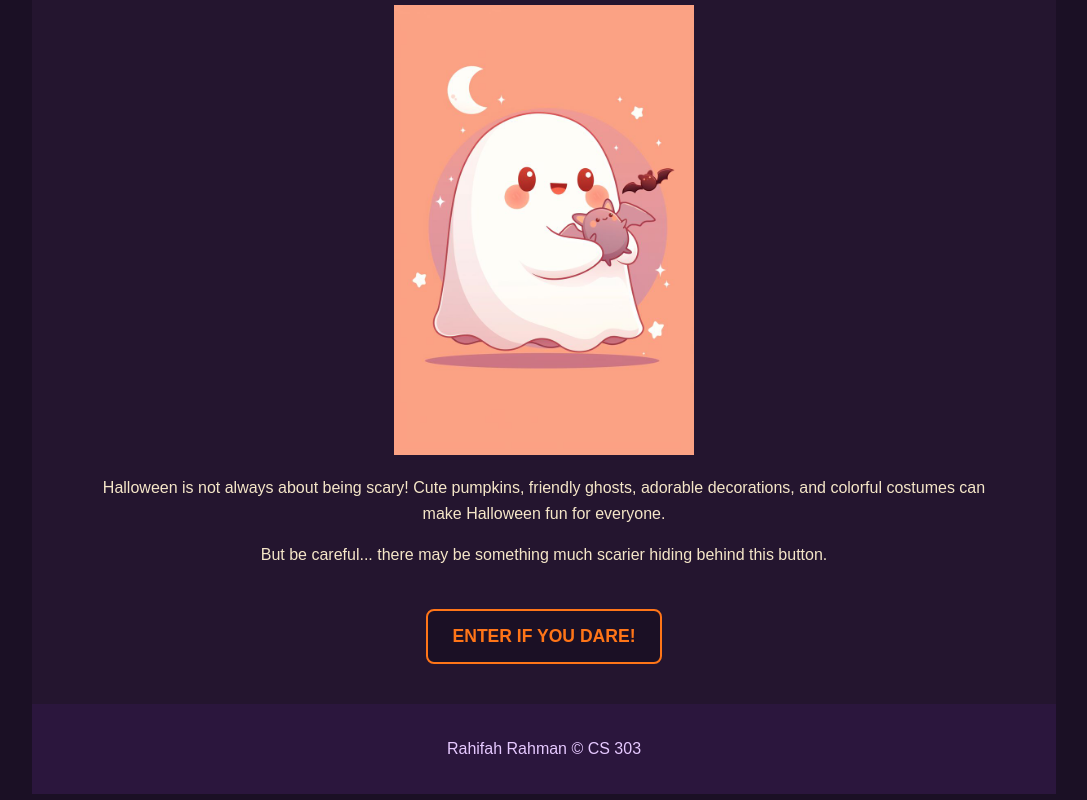
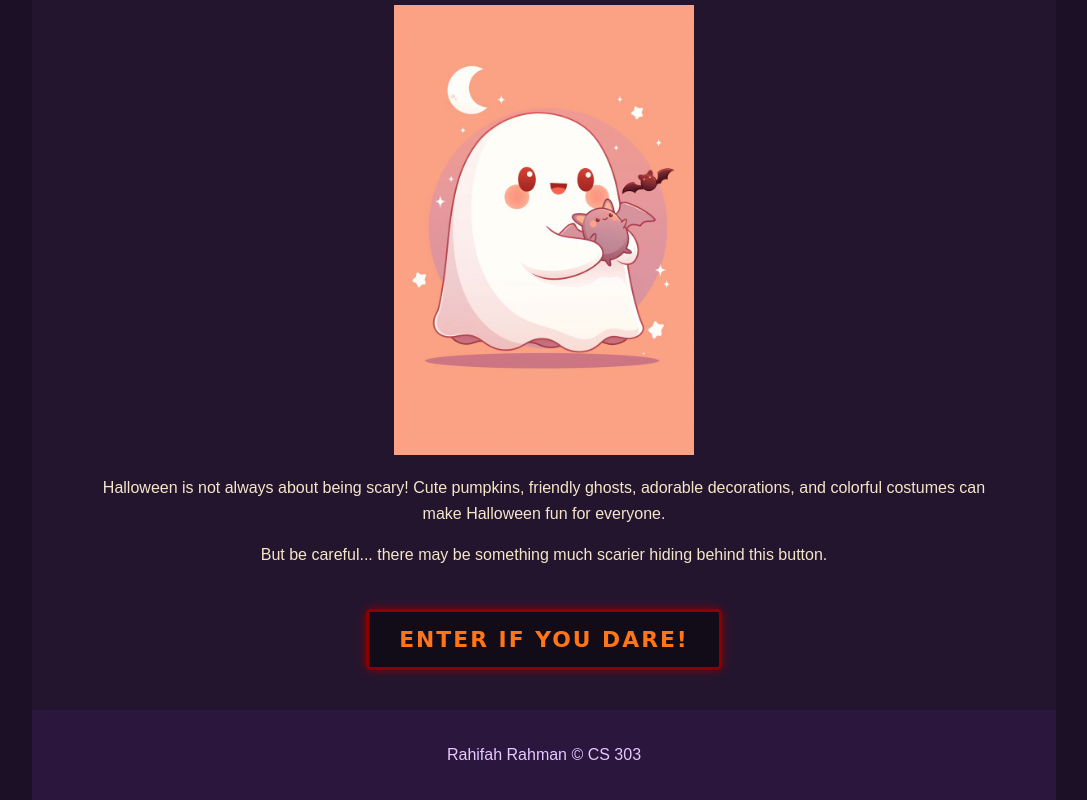
Before and after one commit to rahifahr/lab1, a website: page scary.html in a window 1280 px wide. Shown: the part 325-1125 px from the top of the page, without its empty margins (96-1183 px from the left). Drawn offline with Linux system fonts and the light colour scheme.

Commit message:
making the button scarier

```diff
--- a/css/style.css
+++ b/css/style.css
@@ -187,19 +187,25 @@ nav a:hover {
 
 #scary-button {
     margin-top: 25px;
-    padding: 15px 25px;
-    background-color: #1b1025;
+    padding: 15px 30px;
+    background-color: #120b18;
     color: #ff7518;
-    border: 2px solid #ff7518;
-    border-radius: 8px;
-    font-size: calc(15px + 0.2vw);
+    border: 3px solid #8b0000;
+    border-radius: 5px;
+    font-family: "Chiller", "Brush Script MT", cursive;
+    font-size: calc(18px + 0.3vw);
     font-weight: bold;
+    letter-spacing: 2px;
+    text-transform: uppercase;
     cursor: pointer;
+    box-shadow: 0 0 10px #8b0000;
 }
 
 #scary-button:hover {
-    background-color: #ff7518;
-    color: #1b1025;
+    background-color: #8b0000;
+    color: #f5e6c8;
+    border-color: #ff7518;
+    box-shadow: 0 0 15px #ff7518;
 }
 
 footer {
```
